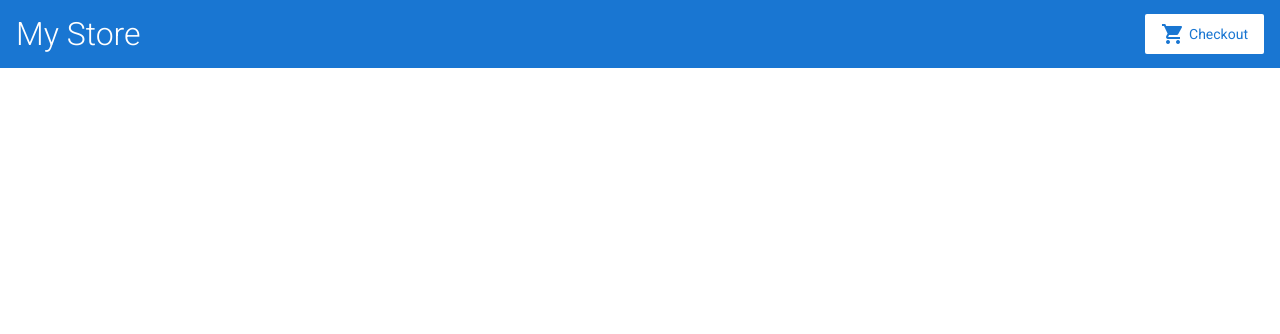
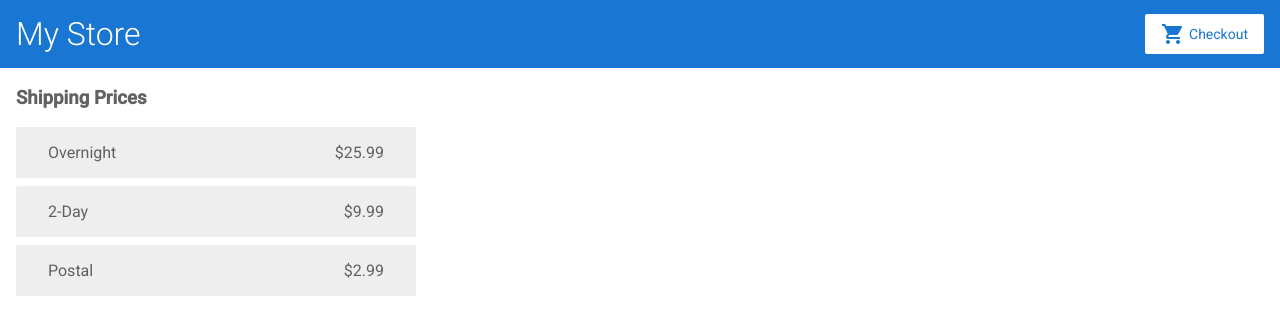
Before and after one commit to littlehorseboy/angular-beginner, an Angular app: page /shipping in a window 1280 px wide. Before the commit this address led to /. Shown: the top 334 px of the page. Built offline with nearby package versions, Linux system fonts and the light colour scheme.

Commit message:
feat: ShippingComponen，shippingCosts | asyn

```diff
--- a/src/app/app-routing.module.ts
+++ b/src/app/app-routing.module.ts
@@ -3,12 +3,14 @@ import { Routes, RouterModule } from '@angular/router';
 import { ProductListComponent } from './product-list/product-list.component';
 import { ProductDetailsComponent } from './product-details/product-details.component';
 import { CartComponent } from './cart/cart.component';
+import { ShippingComponent } from './shipping/shipping.component';
 
 
 const routes: Routes = [
   { path: '', component: ProductListComponent },
   { path: 'products/:productId', component: ProductDetailsComponent },
   { path: 'cart', component: CartComponent },
+  { path: 'shipping', component: ShippingComponent },
 ];
 
 @NgModule({
--- a/src/app/app.module.ts
+++ b/src/app/app.module.ts
@@ -10,6 +10,7 @@ import { ProductListComponent } from './product-list/product-list.component';
 import { ProductAlertsComponent } from './product-alerts/product-alerts.component';
 import { ProductDetailsComponent } from './product-details/product-details.component';
 import { CartComponent } from './cart/cart.component';
+import { ShippingComponent } from './shipping/shipping.component';
 
 @NgModule({
   declarations: [
@@ -19,6 +20,7 @@ import { CartComponent } from './cart/cart.component';
     ProductAlertsComponent,
     ProductDetailsComponent,
     CartComponent,
+    ShippingComponent,
   ],
   imports: [
     BrowserModule,
--- a/src/app/cart/cart.component.html
+++ b/src/app/cart/cart.component.html
@@ -1,4 +1,8 @@
 <h3>Cart</h3>
+
+<p>
+  <a routerLink="/shipping">Shipping Prices</a>
+</p>
 
 <div class="cart-item" *ngFor="let item of items">
   <span>{{ item.name }}</span>
--- /dev/null
+++ b/src/app/shipping/shipping.component.html
@@ -0,0 +1,6 @@
+<h3>Shipping Prices</h3>
+
+<div class="shipping-item" *ngFor="let shipping of shippingCosts | async">
+  <span>{{ shipping.type }}</span>
+  <span>{{ shipping.price | currency }}</span>
+</div>
--- /dev/null
+++ b/src/app/shipping/shipping.component.ts
@@ -0,0 +1,19 @@
+import { Component, OnInit } from '@angular/core';
+import { CartService } from '../cart.service';
+
+@Component({
+  selector: 'app-shipping',
+  templateUrl: './shipping.component.html',
+  styleUrls: ['./shipping.component.scss'],
+})
+export class ShippingComponent implements OnInit {
+  shippingCosts;
+
+  constructor(
+    private cartService: CartService,
+  ) { }
+
+  ngOnInit(): void {
+    this.shippingCosts = this.cartService.getShippingPrices();
+  }
+}
```
Also changed, not shown: src/app/shipping/shipping.component.scss (added), 1 other file (tests, documents, lock files or other folders).
